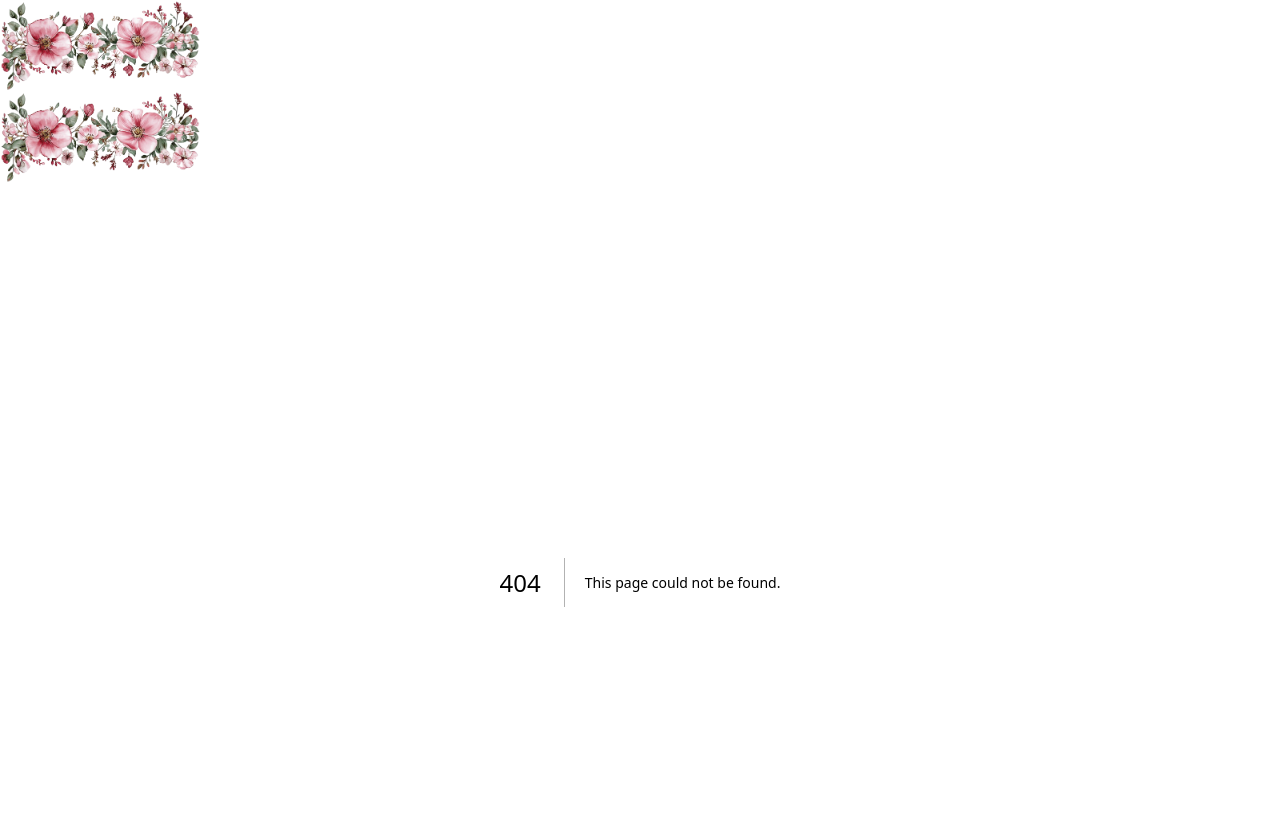
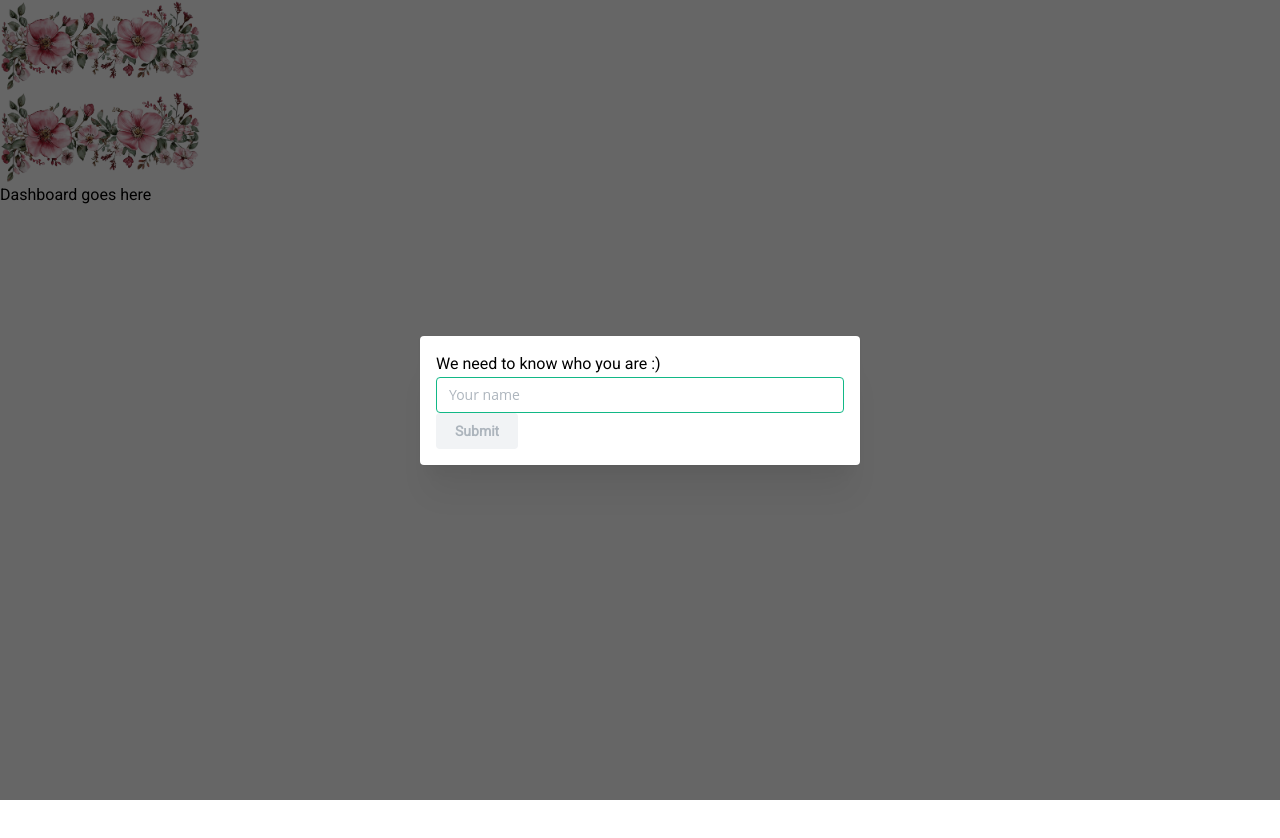
Before and after one commit to kaneeldias/wedding-game, a Next.js app: page /dashboard in a window 1280 px wide. Before the commit this address had no page. Shown: the top 838 px of the page. After the commit the page ends 800 px from the top, so only its background shows below. Built offline with nearby package versions, Linux system fonts and the light colour scheme.

Commit message:
Add name modal

```diff
--- /dev/null
+++ b/postcss.config.cjs
@@ -0,0 +1,14 @@
+module.exports = {
+    plugins: {
+        'postcss-preset-mantine': {},
+        'postcss-simple-vars': {
+            variables: {
+                'mantine-breakpoint-xs': '36em',
+                'mantine-breakpoint-sm': '48em',
+                'mantine-breakpoint-md': '62em',
+                'mantine-breakpoint-lg': '75em',
+                'mantine-breakpoint-xl': '88em',
+            },
+        },
+    },
+};
--- /dev/null
+++ b/src/app/dashboard/page.tsx
@@ -0,0 +1,14 @@
+"use client"
+
+import NameModal from "@/components/NameModal";
+
+export default function Dashboard() {
+    return (
+        <>
+            <div>
+                Dashboard goes here
+            </div>
+            <NameModal/>
+        </>
+    );
+}
--- a/src/app/instructions/page.tsx
+++ b/src/app/instructions/page.tsx
@@ -26,7 +26,7 @@ export default function Home() {
                 </div>
             </div>
 
-            <Button>let&#39;s play</Button>
+            <a href={"/dashboard"}><Button>let&#39;s play</Button></a>
         </div>
     );
 }
--- a/src/app/layout.tsx
+++ b/src/app/layout.tsx
@@ -2,11 +2,20 @@ import type {Metadata} from "next";
 import "./globals.css";
 import Image from "next/image";
 import {roboto} from "@/fonts";
+import '@mantine/core/styles.css';
+import {ColorSchemeScript, createTheme, mantineHtmlProps, MantineProvider} from "@mantine/core";
+import {Suspense} from "react";
 
 export const metadata: Metadata = {
     title: "Rasika & Savidu",
     description: "The Wedding Game",
 };
+
+const theme = createTheme({
+    fontFamily: 'Open Sans, sans-serif',
+    primaryColor: 'teal',
+});
+
 
 export default function RootLayout({
                                        children,
@@ -14,19 +23,28 @@ export default function RootLayout({
     children: React.ReactNode;
 }>) {
     return (
-        <html lang="en">
+        <html lang="en" {...mantineHtmlProps}>
+        <head>
+            <Suspense>
+                <ColorSchemeScript/>
+            </Suspense>
+        </head>
         <body
-            className={`flex w-full ${roboto.className} bg-gradient-to-bl from-emerald-200 to-rose-200`}
+            className={`w-full ${roboto.className} bg-gradient-to-bl from-emerald-200 to-rose-200`}
         >
         <Image src={'/rb_24436.png'} alt={"Flowers"} width={200} height={200}
                className={`fixed w-[500px] -bottom-16 -left-20 -rotate-8`}
+               priority={true}
         />
 
         <Image src={'/rb_24436.png'} alt={"Flowers"} width={200} height={200}
                className={`fixed w-[250px] top-10 -right-28 hue-rotate-90 rotate-[80deg]`}
+               priority={true}
         />
-        <div className={`flex flex-col w-full h-screen text-black ${roboto.className} mb-64`}>
-            {children}
+        <div className={`flex flex-col w-full h-screen text-black ${roboto.className}`}>
+            <MantineProvider theme={theme}>
+                {children}
+            </MantineProvider>
         </div>
         </body>
         </html>
--- /dev/null
+++ b/src/components/NameModal.tsx
@@ -0,0 +1,53 @@
+"use client"
+
+import {Button, Modal, TextInput} from "@mantine/core";
+import {useDisclosure} from "@mantine/hooks";
+import {useEffect, useState} from "react";
+
+export default function NameModal() {
+    const [opened, {open, close}] = useDisclosure(false);
+    const [nameInput, setNameInput] = useState("");
+    const [error, setError] = useState("");
+
+    useEffect(() => {
+        const name = localStorage.getItem("name");
+        if (name) {
+            close();
+        } else {
+            open()
+        }
+    }, []);
+
+    function updateName(name: string) {
+        setNameInput(name);
+        setError("");
+
+        if (name.length < 3) {
+            setError("Name must be at least 3 characters long");
+        }
+    }
+
+    function submitName() {
+        localStorage.setItem("name", nameInput);
+        close();
+    }
+
+    return (
+        <Modal opened={opened} onClose={close} closeOnClickOutside={false} withCloseButton={false} centered>
+            <div className={`flex flex-col space-y-5`}>
+                <div className={`text-emerald-800 font-bold`}>We need to know who you are :)</div>
+                <div>
+                    <TextInput
+                        data-autofocus
+                        placeholder="Your name"
+                        value={nameInput}
+                        onChange={(e) => updateName(e.currentTarget.value)}
+                        error={error}
+                    />
+                </div>
+
+                <Button variant="filled" onClick={submitName} disabled={error != "" || nameInput == ""}>Submit</Button>
+            </div>
+        </Modal>
+    );
+}
```
Also changed, not shown: package.json (+10 -6 lines), 1 other file (tests, documents, lock files or other folders).
